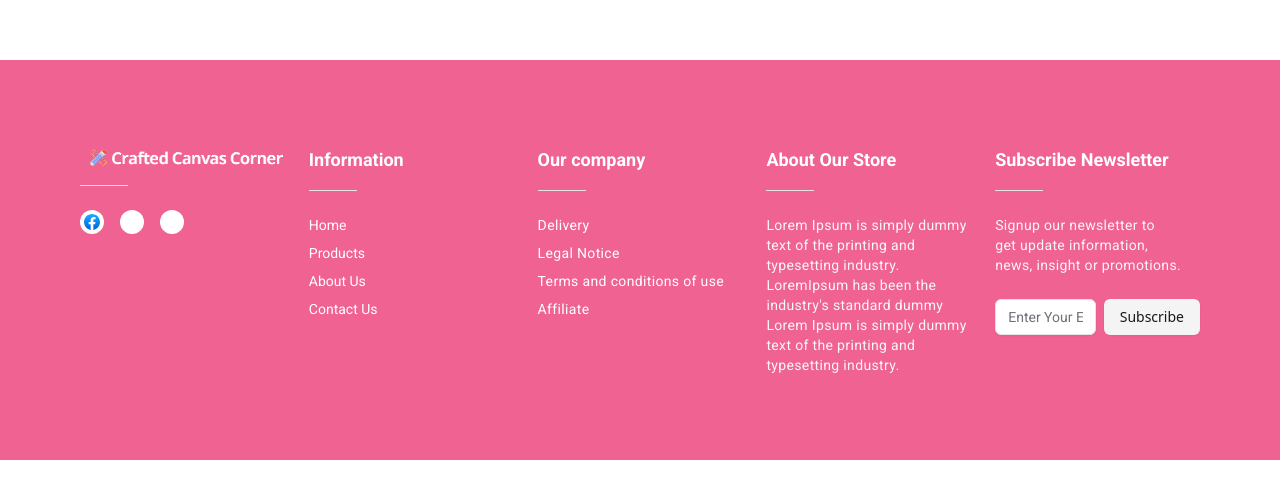
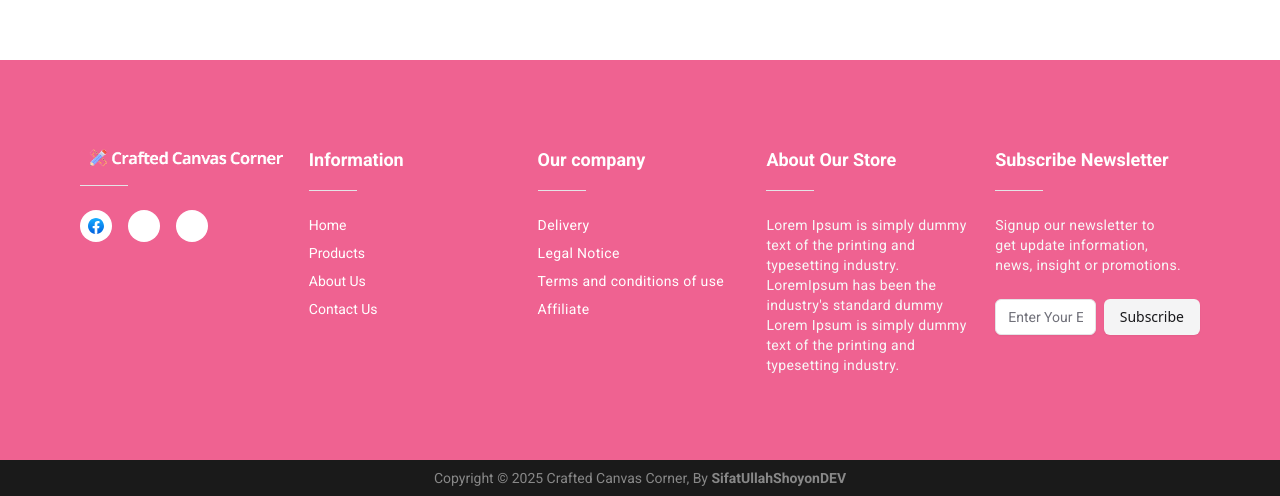
Before and after one commit to sifatullahshoyon/crafted-canvas-corner-client, a React (Vite) app: page / in a window 1280 px wide. Shown: the part 860-1356 px from the top of the page. Before the commit the page ends 1320 px from the top, so only its background shows below. Built offline with nearby package versions, Linux system fonts and the light colour scheme; some icons are missing.

Commit message:
compleate footer

```diff
--- a/src/components/shared/Footer/Footer.tsx
+++ b/src/components/shared/Footer/Footer.tsx
@@ -21,13 +21,13 @@ const Footer = () => {
               <hr className="w-12" />
               {/* social icons */}
               <div className="flex justify-start items-center flex-wrap gap-4 mt-6">
-                <div className="w-6 h-6 bg-white rounded-full flex justify-center items-center cursor-pointer">
+                <div className="w-8 h-8 bg-white rounded-full flex justify-center items-center cursor-pointer">
                   <Facebook />
                 </div>
-                <div className="w-6 h-6 bg-white rounded-full flex justify-center items-center cursor-pointer">
+                <div className="w-8 h-8 bg-white rounded-full flex justify-center items-center cursor-pointer">
                   <LinkedIn />
                 </div>
-                <div className="w-6 h-6 bg-white rounded-full flex justify-center items-center cursor-pointer">
+                <div className="w-8 h-8 bg-white rounded-full flex justify-center items-center cursor-pointer">
                   <YouTube />
                 </div>
               </div>
--- /dev/null
+++ b/src/components/shared/Footer/SecondaryFooter.tsx
@@ -0,0 +1,26 @@
+import { Link } from "react-router-dom";
+import Container from "../Container";
+
+const SecondaryFooter = () => {
+  const year = new Date().getFullYear();
+
+  return (
+    <footer className="bg-[#1A1A1A] ">
+      <Container>
+        <div className="flex justify-center items-center">
+          <p className="text-[#888888] text-sm font-roboto p-2 text-balance">
+            Copyright © {year} Crafted Canvas Corner, By{" "}
+            <Link
+              to="https://www.linkedin.com/in/sifatullahshoyon/"
+              className="hover:underline font-bold"
+            >
+              SifatUllahShoyonDEV
+            </Link>
+          </p>
+        </div>
+      </Container>
+    </footer>
+  );
+};
+
+export default SecondaryFooter;
--- a/src/layouts/MainLayout.tsx
+++ b/src/layouts/MainLayout.tsx
@@ -1,18 +1,20 @@
 import Footer from "@/components/shared/Footer/Footer";
+import SecondaryFooter from "@/components/shared/Footer/SecondaryFooter";
 import Navbar from "@/components/shared/Navbar/Navbar";
 import Topbar from "@/components/Topbar/Topbar";
 import { Outlet } from "react-router-dom";
 
 const MainLayout = () => {
   return (
-    <div>
+    <>
       <Topbar />
       <Navbar />
       <div className="min-h-screen">
         <Outlet />
       </div>
       <Footer />
-    </div>
+      <SecondaryFooter />
+    </>
   );
 };
 
```
